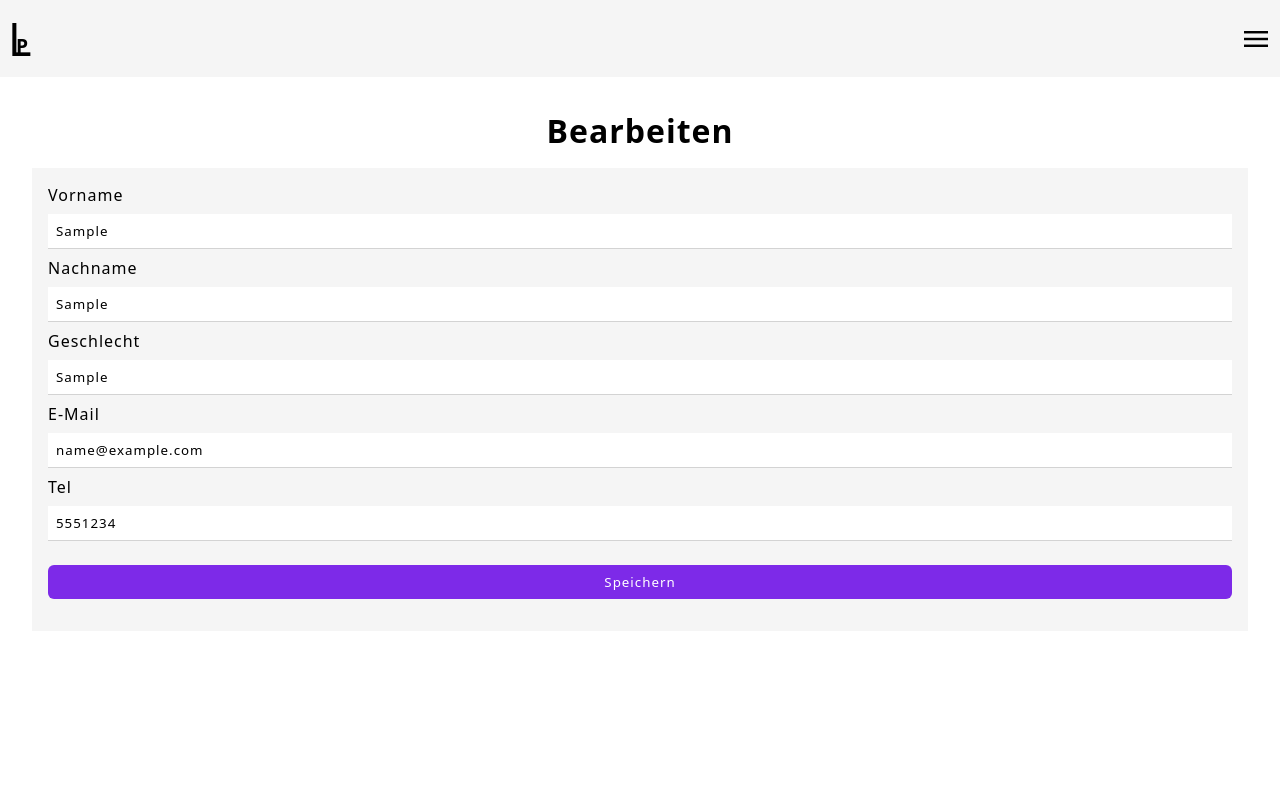
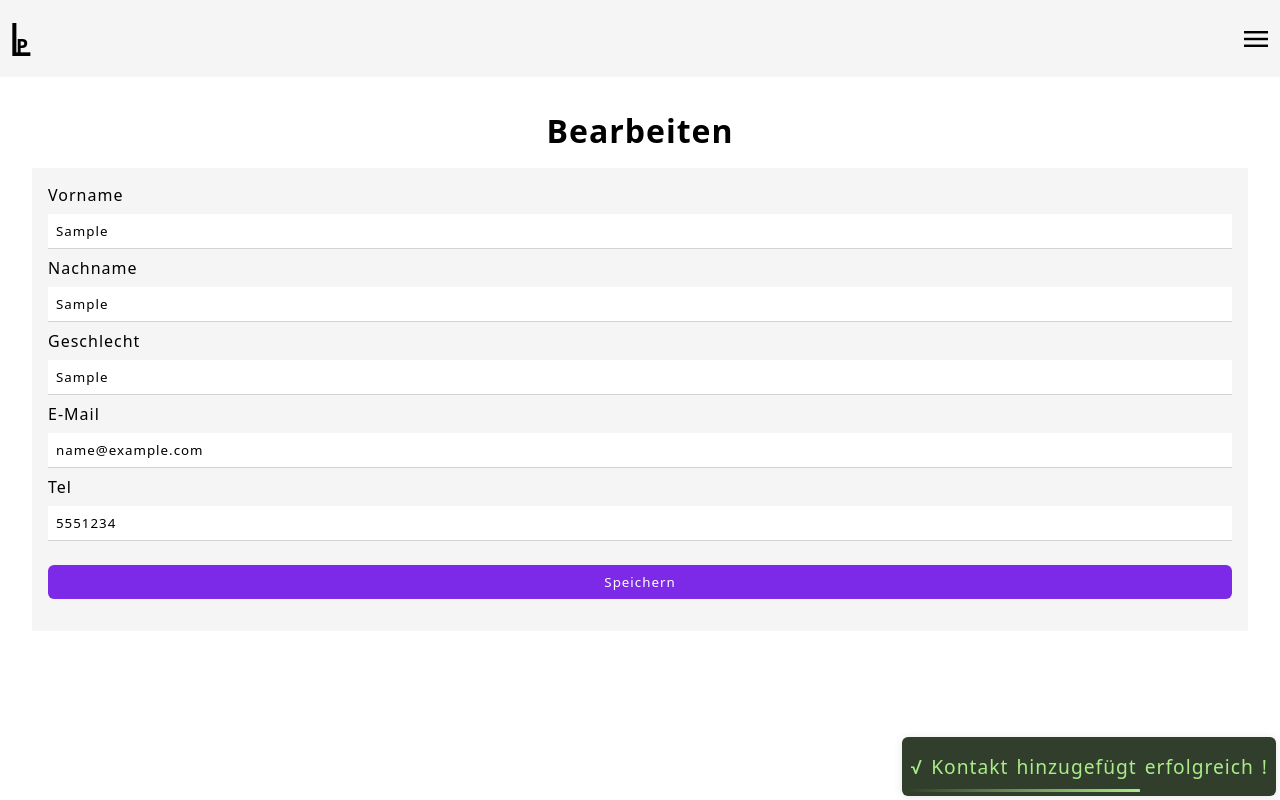
Before and after one commit to Patyika1986/kontakt-buch, an Angular app in the folder frontend/kontaktbuch/: page /settings in a window 1280 px wide. Both pictures are taken after typing "Sample", "Sample", "Sample", "name@example.com", "5551234" into the empty fields and a click on the button "Speichern". Built offline with nearby package versions, Linux system fonts and the light colour scheme; no server answers.

Commit message:
add notification

```diff
--- a/frontend/kontaktbuch/src/app/component/form/form.component.html
+++ b/frontend/kontaktbuch/src/app/component/form/form.component.html
@@ -36,3 +36,8 @@
     </form>
   </section>
 </main>
+
+<app-notification
+  [updateSuccess]="updateSuccess"
+  [updateText]="updateText"
+></app-notification>
--- a/frontend/kontaktbuch/src/app/component/form/form.component.ts
+++ b/frontend/kontaktbuch/src/app/component/form/form.component.ts
@@ -18,6 +18,9 @@ export class FormComponent implements OnInit, OnDestroy {
     private facadeService: FacadeService,
     private dataService: DataService
   ) {}
+
+  updateSuccess: boolean = false;
+  updateText: string = '';
 
   public form = this.formbuilder.group({
     firstname: [
@@ -94,7 +97,17 @@ export class FormComponent implements OnInit, OnDestroy {
       this.facadeService.updataContact(Number(this.id), form.value);
       this.facadeService.updateContact$
         .pipe(takeUntil(this.subscribtion$))
-        .subscribe();
+        .subscribe(element => {
+          if(element){
+            setTimeout(() => {
+              this.updateSuccess = true;
+              this.updateText = "Änderung wurde gespeichert !"
+            },1000);
+            setTimeout(() => {
+              this.updateSuccess = false;
+            },12000);
+          }
+        });
     }else if(form.status === "VALID"){
       this.addContact(form.value);
     }
@@ -108,7 +121,18 @@ export class FormComponent implements OnInit, OnDestroy {
       this.form.value.id = randomId.toString();
       this.newContact.push(contact)
       this.facadeService.addContact(this.newContact);
-      this.facadeService.addNewContact$.pipe(takeUntil(this.subscribtion$)).subscribe();
+      this.facadeService.addNewContact$.pipe(takeUntil(this.subscribtion$)).subscribe(element => {
+        if(element){
+          setTimeout(() => {
+            this.updateSuccess = true;
+            this.updateText = "Kontakt hinzugefügt erfolgreich !"
+          },1000);
+          setTimeout(() => {
+            this.updateSuccess = false;
+          },12000);
+        }
+      });
+
     }
   }
 
--- a/frontend/kontaktbuch/src/app/component/notification/notification.component.html
+++ b/frontend/kontaktbuch/src/app/component/notification/notification.component.html
@@ -1 +1,4 @@
-<p>notification works!</p>
+<figure class="notification" *ngIf="updateSuccess">
+  <div class="notification_body">&radic; {{ updateText }}</div>
+  <div class="notification_progress"></div>
+</figure>
--- a/frontend/kontaktbuch/src/app/component/notification/notification.component.scss
+++ b/frontend/kontaktbuch/src/app/component/notification/notification.component.scss
@@ -0,0 +1,56 @@
+.notification {
+    position: absolute;
+    bottom: 4px;
+    right: 4px;
+    width: max-content;
+    border-radius: 6px;
+    background-color: #313e2c;
+    color: #aaec8a;
+    box-shadow: 0 1px 10px rgba(0, 0, 0, 0.1);
+    transform: translateY(30px);
+    opacity: 0;
+    visibility: hidden;
+    animation: fade-in 3s linear;
+  }
+
+  .notification_body {
+    display: flex;
+    flex-direction: row;
+    align-items: center;
+    padding: 16px 8px;
+    font-size: 1.2rem;
+    font-family: var(--font);
+    letter-spacing: 1px;
+    word-spacing: 2px;
+  }
+
+  .notification_progress {
+    position: absolute;
+    left: 4px;
+    bottom: 4px;
+    width: calc(100% - 8px);
+    height: 3px;
+    transform: scaleX(0);
+    transform-origin: left;
+    background: linear-gradient(to right, #313e2c, #aaec8a);
+    border-radius: inherit;
+    animation: progress 2.5s 0.3s linear;
+  }
+
+  @keyframes fade-in {
+    5% {
+      opacity: 1;
+      visibility: visible;
+      transform: translateY(0);
+    }
+    95% {
+      opacity: 1;
+      transform: translateY(0);
+    }
+  }
+
+  @keyframes progress {
+    to {
+      transform: scaleY(1);
+    }
+  }
--- a/frontend/kontaktbuch/src/app/component/notification/notification.component.ts
+++ b/frontend/kontaktbuch/src/app/component/notification/notification.component.ts
@@ -1,4 +1,4 @@
-import { Component } from '@angular/core';
+import { Component, Input } from '@angular/core';
 
 @Component({
   selector: 'app-notification',
@@ -6,5 +6,6 @@ import { Component } from '@angular/core';
   styleUrls: ['./notification.component.scss']
 })
 export class NotificationComponent {
-
+  @Input({required:true}) updateSuccess: boolean = false;
+  @Input({required:true}) updateText: string = '';
 }
--- a/frontend/kontaktbuch/src/app/component/settings/settings.component.ts
+++ b/frontend/kontaktbuch/src/app/component/settings/settings.component.ts
@@ -1,5 +1,5 @@
 import { Component } from '@angular/core';
-import { FacadeService } from 'src/app/facade/facade.service';
+
 
 @Component({
   selector: 'app-settings',
@@ -8,7 +8,7 @@ import { FacadeService } from 'src/app/facade/facade.service';
 })
 export class SettingsComponent {
 
-  constructor(private facadeService: FacadeService){}
+  constructor(){}
 
 
 
```
